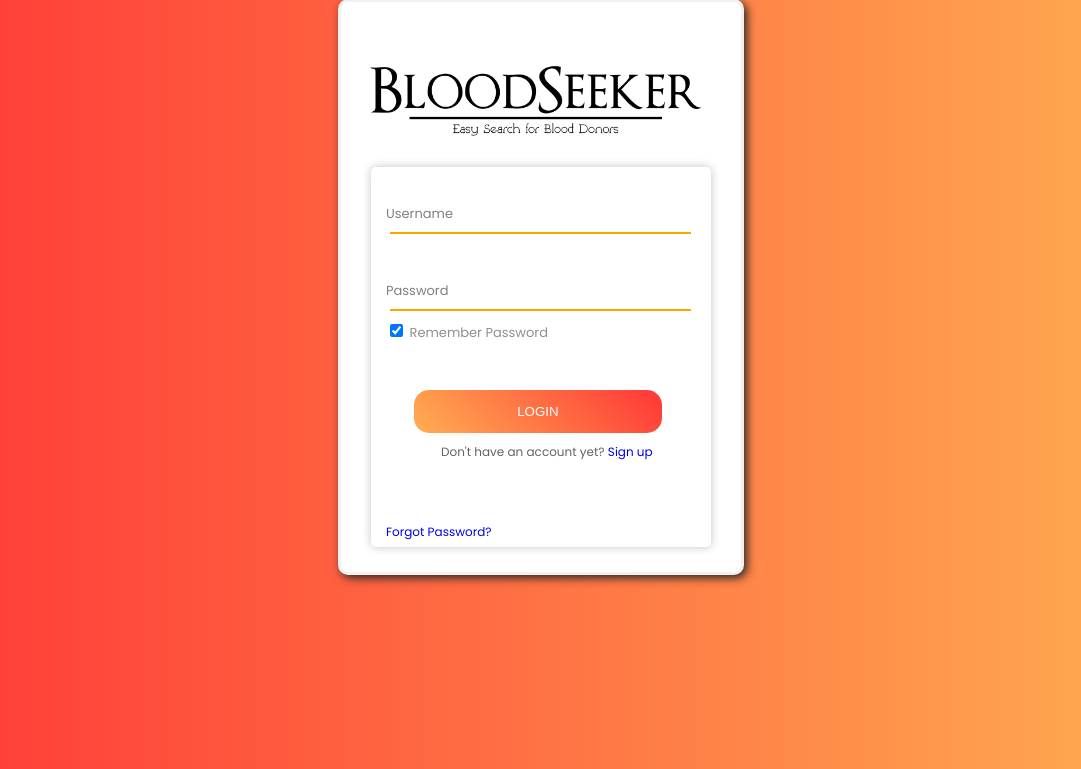
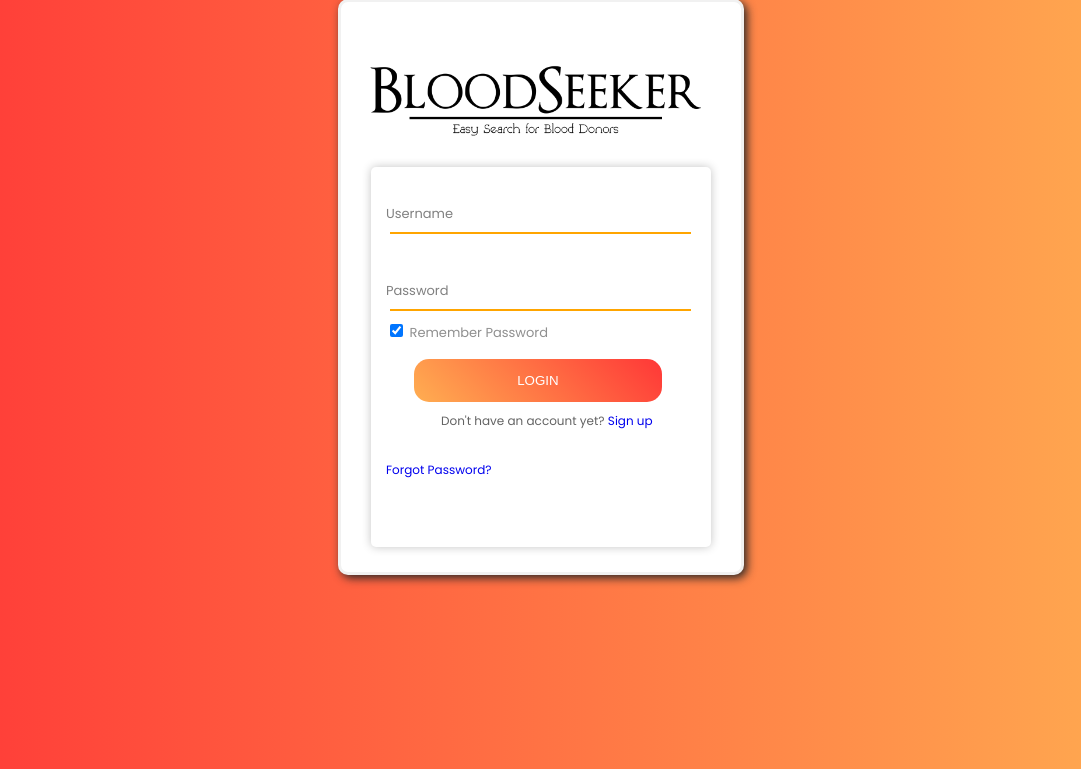
Before and after one commit to julesnicolsontabuno/bloodseeker-django, a Django app: page /user/login in a window 1280 px wide. Shown: the part 31-800 px from the top of the page, without its empty margins (99-1180 px from the left). Run offline with Django 3.2, Linux system fonts and the light colour scheme.

Commit message:
updated margin of button and psw class

```diff
--- a/static/css/login.css
+++ b/static/css/login.css
@@ -91,7 +91,7 @@ button {
   border-radius: 15px;
   color: white;
   padding: 14px 20px;
-  margin-top: 15%;
+  margin-top: 5%;
   margin-left: 9%;
   border: none;
   cursor: pointer;
@@ -136,7 +136,7 @@ img {
 
 .psw {
   float: left;
-  margin-top: 20%;
+  margin-top: 10%;
   font-size: 12px;
   color: rgb(99, 99, 99);
 }
```
